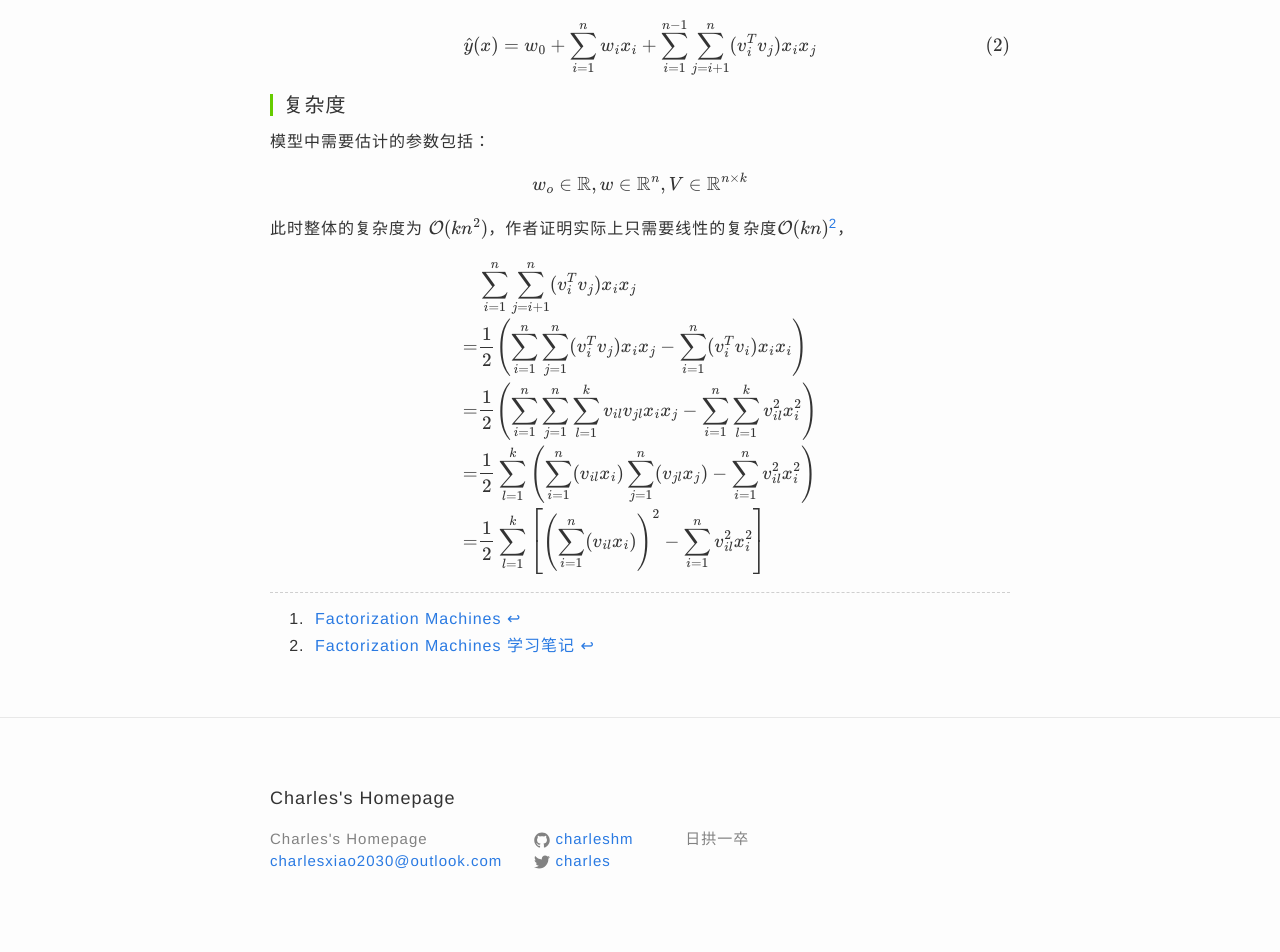
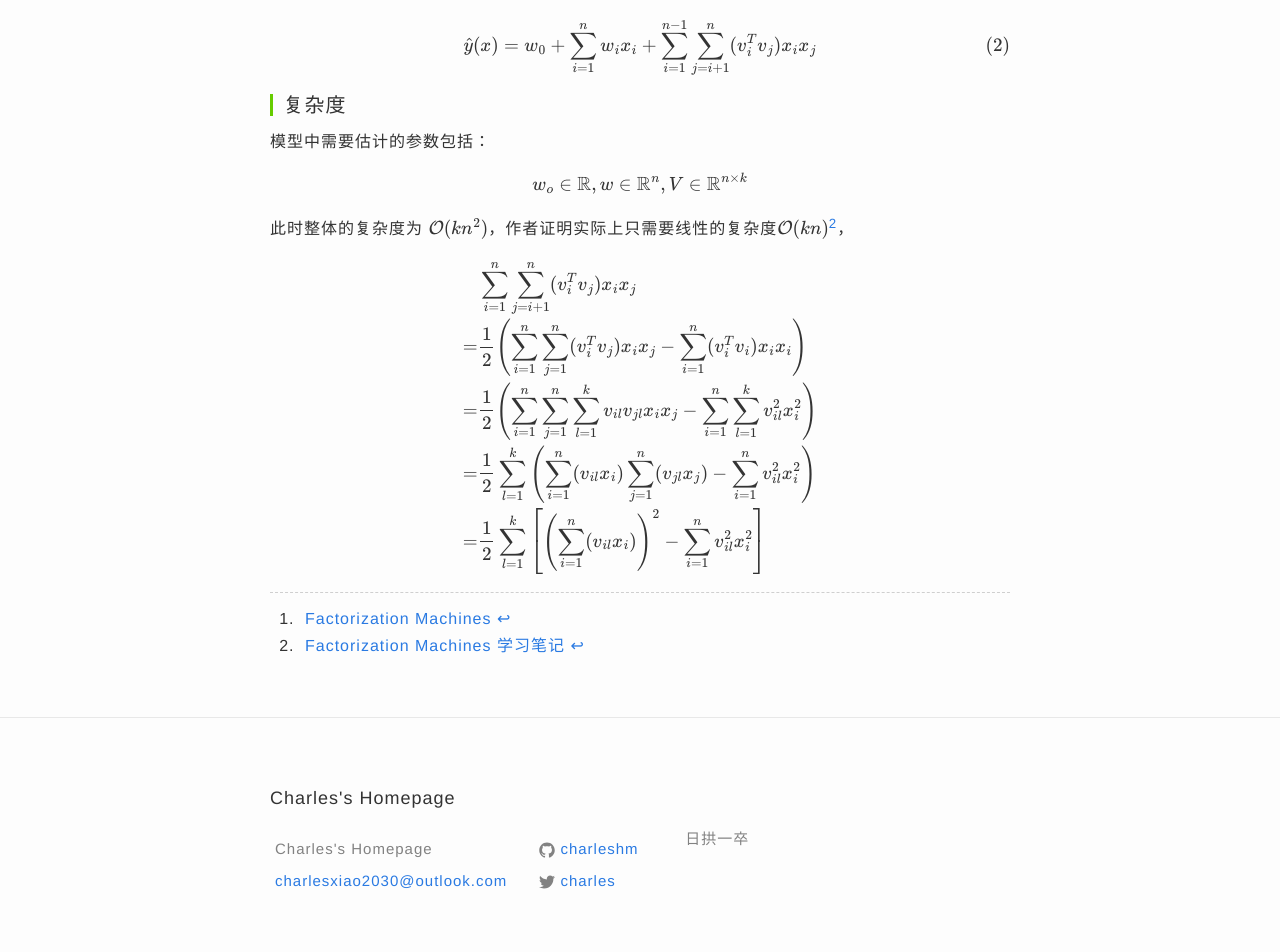
Before and after one commit to charleshm/charleshm.github.io, a Jekyll site: the page built from _posts/2016-03-13-Factorization-Machines.md, in a window 1280 px wide. Shown: the part 867-1819 px from the top of the page. Built offline with Jekyll 4.4.1, drawn with Linux system fonts in a browser that asks for light colours; some web fonts are replaced; formulas are drawn with MathJax 3; comment, search, counter and statistics services are not loaded.

```diff
--- a/media/css/mystyle.css
+++ b/media/css/mystyle.css
@@ -231,7 +231,7 @@
     background: transparent url("http://www.dut.pub/static/img/sigline.gif") no-repeat scroll 0px 0px;
 }
 
-ol li{
-    margin:0 10px;
+ul li{
+    margin:10px 0px 10px 5px;
 
 }
```
